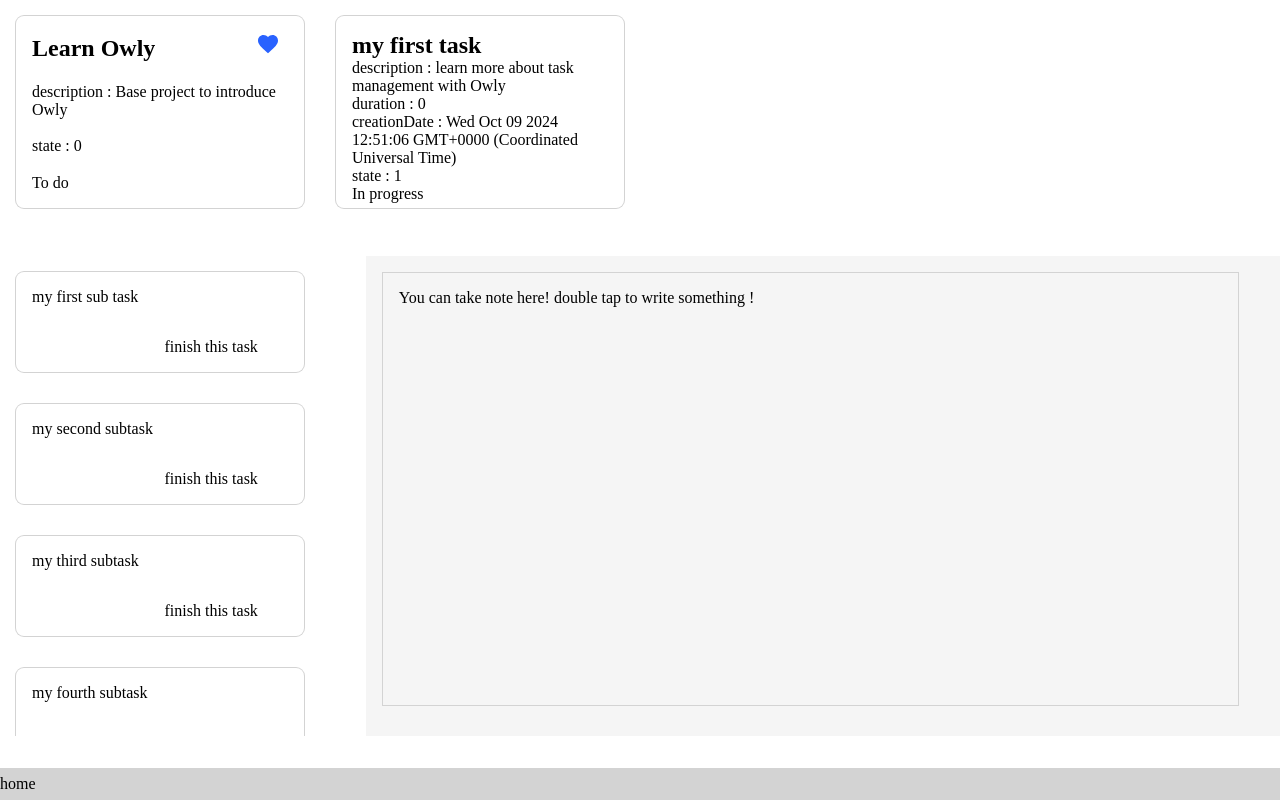
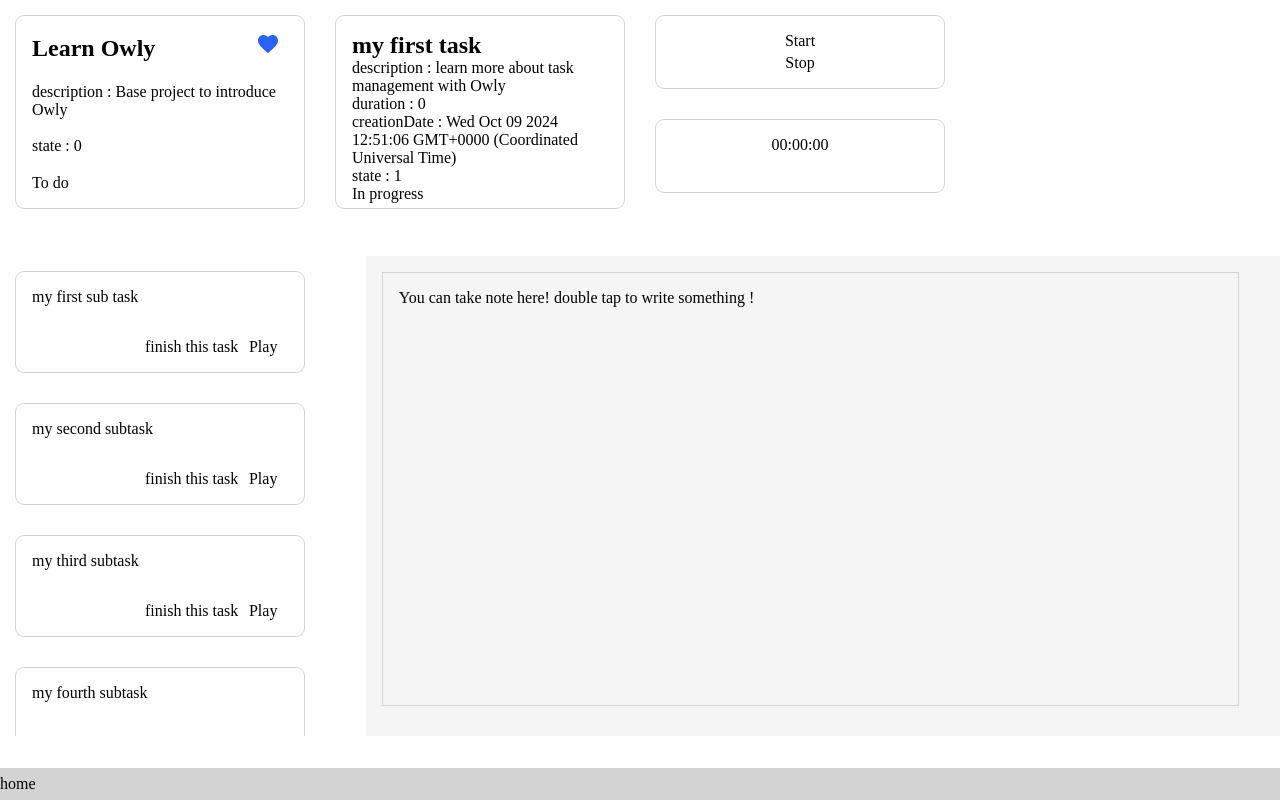
Before and after one commit to Raaynbo/owly, a website built with webpack: page src/template.html in a window 1280 px wide. Both pictures are taken after a click on the item "my first task". Built offline with nearby package versions, Linux system fonts and the light colour scheme.

Commit message:
add - detail: 2 new panels to the info container displaying action to start/pause a task and a placeholder for a timer

```diff
--- a/src/css/components.css
+++ b/src/css/components.css
@@ -15,6 +15,20 @@
 	background-color: white;
 }
 
+.playlist_card {
+	margin: 1rem;
+	padding: 1rem;
+	height: 5vh;
+	width: 20vw;
+	box-shadow: lightgray 0 0 0 1px;
+	border-radius: 0.5rem;
+	display: flex;
+	flex-direction: column;
+	justify-content: space-between;
+	align-items: center;
+	background-color: white;
+}
+
 .action_zone {
 	display: flex;
 	width: 60%;
--- a/src/css/style.css
+++ b/src/css/style.css
@@ -114,3 +114,8 @@
 	font-weight: 800;
 	font-size: 1.5rem;
 }
+
+.row {
+	display: flex;
+	flex-direction: column;
+}
--- a/src/js/components/card.js
+++ b/src/js/components/card.js
@@ -56,7 +56,9 @@
 
 	const actcontainer = document.createElement('div');
 	const action_1 = document.createElement('span');
-
+	const play = document.createElement('div');
+	play.classList.add("icon");
+	play.textContent = "Play";
 	actcontainer.classList.add("action_zone");
 	action_1.classList.add("action");
 
@@ -70,6 +72,10 @@
 	});
 	container.appendChild(actcontainer);
 	actcontainer.appendChild(action_1);
+	actcontainer.appendChild(play);
+}
+
+function createPlaylistAction(container){
 }
 
 export {createCard};
--- a/src/views/detail.js
+++ b/src/views/detail.js
@@ -16,6 +16,12 @@
 	const info_container = document.createElement('div');
 	const info_project = document.createElement('div');
 	const info_task = document.createElement('div');
+	const info_start = document.createElement('div');
+	const info_stop = document.createElement('div');
+	const info_playlist = document.createElement('div');
+	const info_session = document.createElement('div');
+	const info_playlist_row = document.createElement('div');
+
 
 
 
@@ -30,6 +36,9 @@
 	project_container.classList.add("detail");
 	info_project.classList.add("card");
 	info_task.classList.add("card");
+	info_playlist.classList.add("playlist_card");
+	info_session.classList.add("playlist_card");
+	info_playlist_row.classList.add("row");
 
 	tree_container.classList.add("side_container");
 	tree_container.classList.add("small");
@@ -48,12 +57,20 @@
 
 	createInfo(info_project, object.project);
 	info_container.appendChild(info_project);
-	console.log(object)
 
 	if ( object.project != object.task){
 		createInfo(info_task, object.task);
 		info_container.appendChild(info_task);
 	}
+
+	info_start.textContent = "Start";
+	info_stop.textContent = "Stop";
+	info_session.textContent = "00:00:00";
+	info_playlist.appendChild(info_start);
+	info_playlist.appendChild(info_stop);
+	info_playlist_row.appendChild(info_playlist);
+	info_playlist_row.appendChild(info_session);
+	info_container.appendChild(info_playlist_row);
 
 	if (object.task.steps.length != 0){
 		object.task.steps.forEach((task) => {
```
